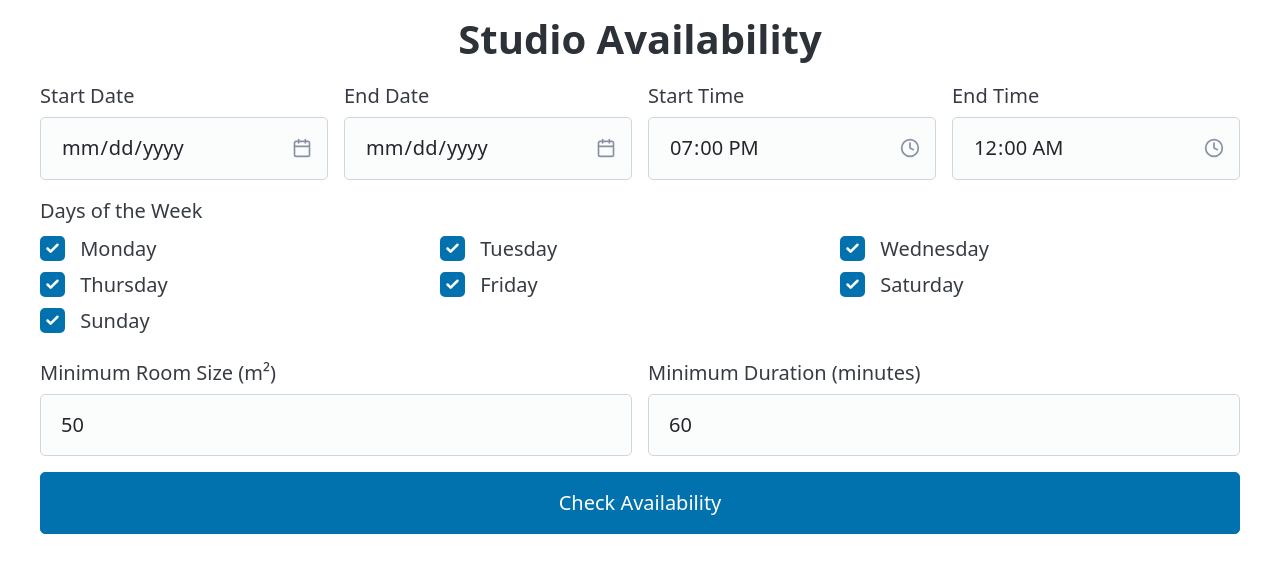
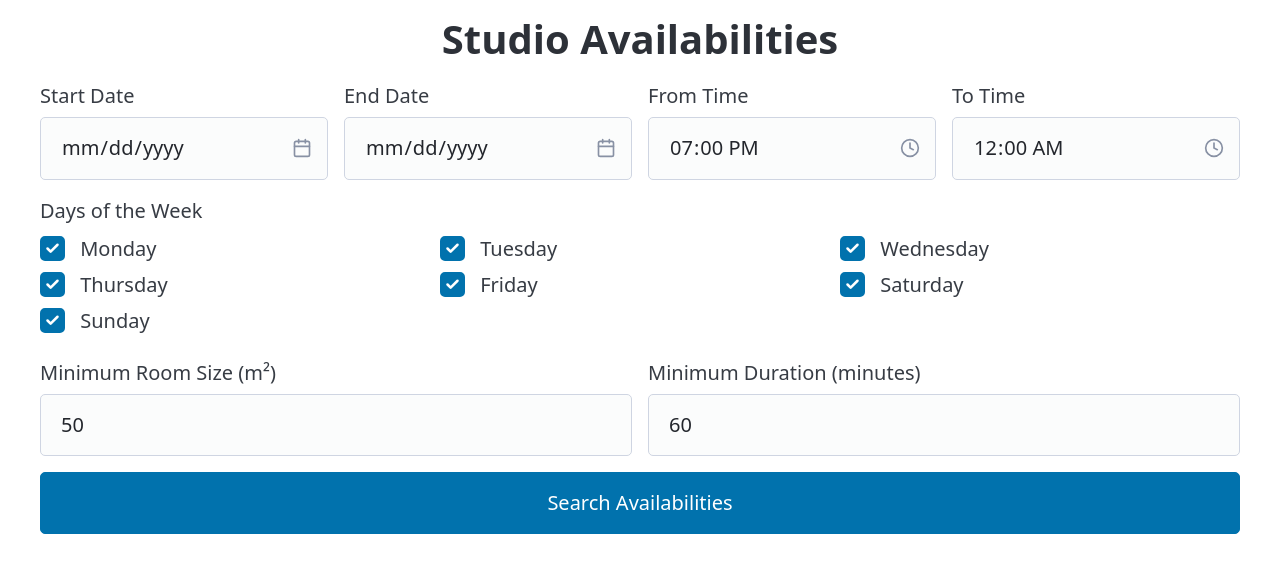
Before and after one commit to dixneuf19/studio-disponibility, a Python web app: template templates/index.html in a window 1280 px wide. Shown: the top 573 px of the page. Run offline with Jinja, Linux system fonts and the light colour scheme; the template is opened without the code that fills it, so the values that code supplies are empty; some libraries are stand-ins or nearby versions.

Commit message:
fix: refactor and fix bugs
- change wording from availability to availabilites
- fix a bug regarding end time pointer
- enable debug support

```diff
--- a/templates/index.html
+++ b/templates/index.html
@@ -3,7 +3,7 @@
 
 <head>
     <meta charset="UTF-8">
-    <title>Studio Availability</title>
+    <title>Studio Availabilities</title>
     <link id="favicon" rel="icon" type="image/x-icon" href="static/favicon.ico">
     <link rel="stylesheet" href="https://cdn.jsdelivr.net/npm/@picocss/pico@2/css/pico.min.css">
     <script src="https://unpkg.com/htmx.org@2.0.3" integrity="sha384-0895/pl2MU10Hqc6jd4RvrthNlDiE9U1tWmX7WRESftEDRosgxNsQG/Ze9YMRzHq" crossorigin="anonymous"></script>
@@ -46,9 +46,9 @@
 
 <body hx-ext="loading-states">
     <main class="container">
-        <h1 class="centered">Studio Availability</h1>
+        <h1 class="centered">Studio Availabilities</h1>
 
-        <form id="availabilityForm" hx-get="/availability" hx-target="#result">
+        <form id="availabilitiesForm" hx-get="/availabilities" hx-target="#result">
             <select id="studioName" name="studio_name" aria-label="Select studio" hidden required>
                 <option value="hf-14">HF 14</option>
             </select>
@@ -63,12 +63,12 @@
                     <input type="date" id="endDate" name="end_date" value="{{ Datetime.now().strftime('%Y-%m-%d') }}">
                 </div>
                 <div>
-                    <label for="startTime">Start Time</label>
-                    <input type="time" id="startTime" name="start_time" value="19:00">
+                    <label for="fromTime">From Time</label>
+                    <input type="time" id="fromTime" name="from_time" value="19:00">
                 </div>
                 <div>
-                    <label for="endTime">End Time</label>
-                    <input type="time" id="endTime" name="end_time" value="00:00">
+                    <label for="toTime">To Time</label>
+                    <input type="time" id="toTime" name="to_time" value="00:00">
                 </div>
             </div>
             <fieldset>
@@ -118,7 +118,7 @@
                 </div>
             </div>
 
-            <button data-loading-aria-busy type="submit">Check Availability</button>
+            <button data-loading-aria-busy type="submit">Search Availabilities</button>
         </form>
         <div id="result"></div>
     </main>
```
Also changed, not shown: app/main.py (+23 -11 lines).
